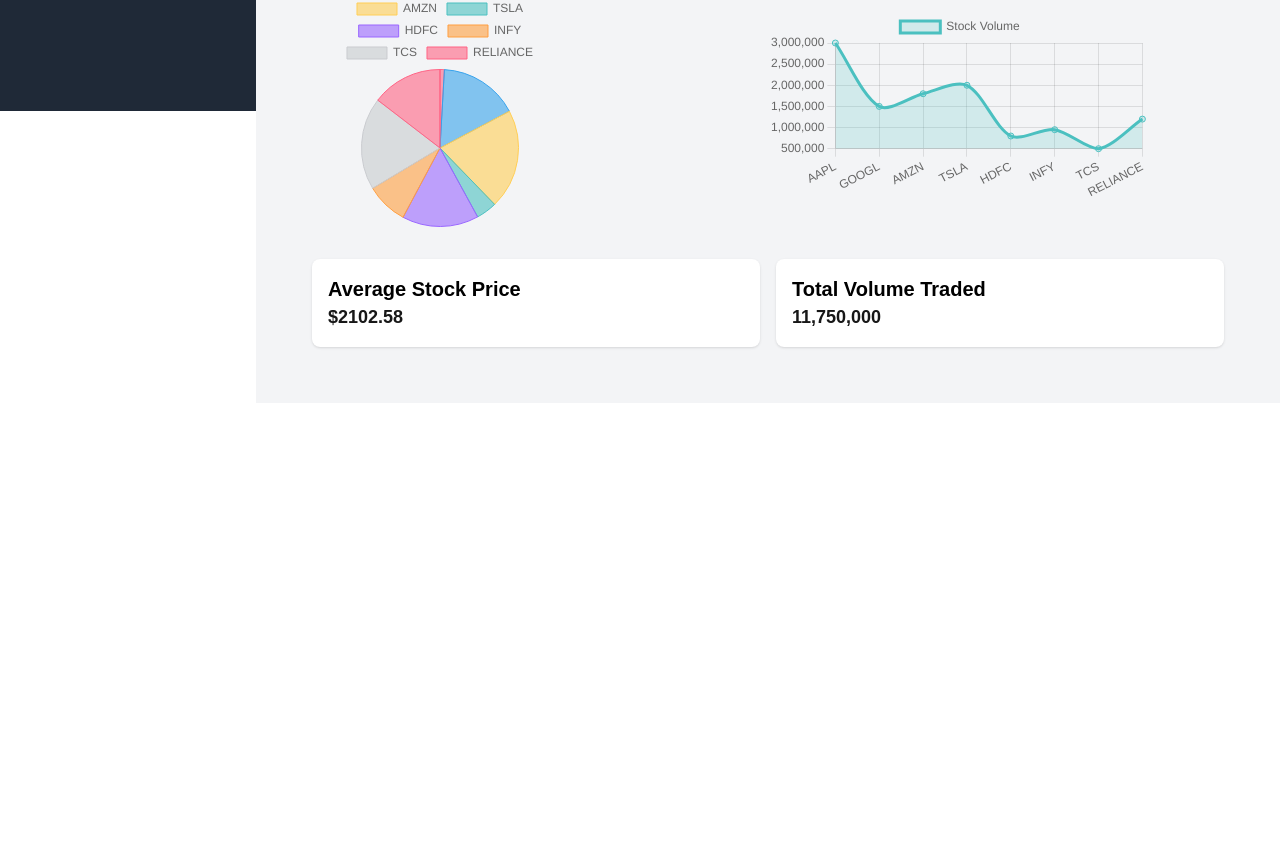
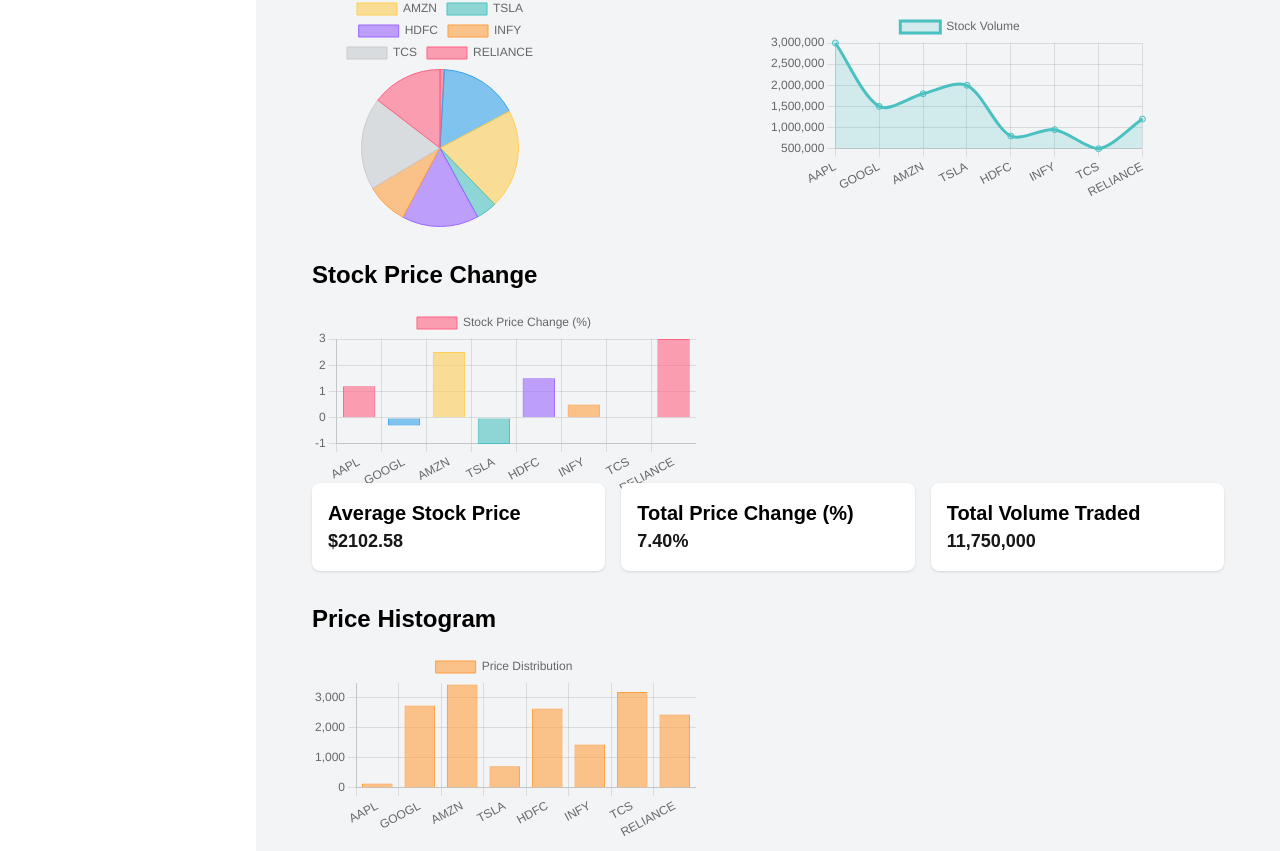
Before and after one commit to Vipul-Mhatre/Profit-Mitra, a Next.js app: page / in a window 1280 px wide. Shown: the part 689-1540 px from the top of the page. Before the commit the page ends 1092 px from the top, so only its background shows below. Built offline with nearby package versions, Linux system fonts and the light colour scheme.

Commit message:
ai analytics added

```diff
--- a/src/app/components/Sidebar.tsx
+++ b/src/app/components/Sidebar.tsx
@@ -3,7 +3,7 @@
 
 const Sidebar = () => {
   return (
-    <div className="h-screen w-64 bg-gray-800 text-white flex flex-col">
+    <div className="h-screen w-64 text-white flex flex-col">
       <div className="p-4">
         <h2 className="text-xl font-bold">Dashboard</h2>
       </div>
@@ -17,6 +17,9 @@
           </li>
           <li className="mb-4">
             <Link href="/recommendations">Recommendations</Link>
+          </li>
+          <li className="mb-4">
+            <Link href="/budget-stocks">Budget</Link>
           </li>
           <li className="mb-4">
             <Link href="/news">News</Link>
@@ -36,9 +39,6 @@
           <li className="mb-4">
             <Link href="/help">Help</Link>
           </li>
-          <li className="mb-4">
-            <Link href="/budget-stocks">Budget</Link>
-          </li>
         </ul>
       </nav>
     </div>
--- a/src/app/page.tsx
+++ b/src/app/page.tsx
@@ -1,28 +1,34 @@
 "use client";
 
 import React, { useEffect, useState } from 'react';
-import { Chart as ChartJS, ArcElement, Tooltip, Legend, CategoryScale, LinearScale, LineElement, PointElement, Filler } from 'chart.js';
-import { Pie, Line } from 'react-chartjs-2';
+import {
+  Chart as ChartJS,
+  ArcElement,
+  Tooltip,
+  Legend,
+  CategoryScale,
+  LinearScale,
+  LineElement,
+  PointElement,
+  Filler,
+  BarElement,
+} from 'chart.js';
+import { Pie, Line, Bar } from 'react-chartjs-2';
 
-// Register the necessary components
-ChartJS.register(ArcElement, Tooltip, Legend, CategoryScale, LinearScale, LineElement, PointElement, Filler);
+ChartJS.register(ArcElement, Tooltip, Legend, CategoryScale, LinearScale, LineElement, PointElement, Filler, BarElement);
 
-// Interface for StockData
 interface StockData {
   symbol: string;
   price: number;
   change: number;
-  volume: number; // Adding volume for more analytics
+  volume: number;
 }
 
-// Main Component
 const HomePage = () => {
   const [stockData, setStockData] = useState<StockData[]>([]);
 
-  // Mock API call
   useEffect(() => {
     async function fetchStockData() {
-      // Replace with actual API call
       const mockData: StockData[] = [
         { symbol: 'AAPL', price: 150.25, change: 1.2, volume: 3000000 },
         { symbol: 'GOOGL', price: 2750.32, change: -0.3, volume: 1500000 },
@@ -39,7 +45,6 @@
     fetchStockData();
   }, []);
 
-  // Prepare data for Pie and Line Charts
   const colors = [
     'rgba(255, 99, 132, 0.6)',
     'rgba(54, 162, 235, 0.6)',
@@ -57,8 +62,8 @@
       {
         label: 'Stock Price Distribution',
         data: stockData.map(stock => stock.price),
-        backgroundColor: stockData.map((_, index) => colors[index % colors.length]), // Different color for each company
-        borderColor: stockData.map((_, index) => colors[index % colors.length].replace('0.6', '1')), // Same color for border
+        backgroundColor: colors,
+        borderColor: colors.map(color => color.replace('0.6', '1')),
         borderWidth: 1,
       },
     ],
@@ -78,6 +83,37 @@
     ],
   };
 
+  const barData = {
+    labels: stockData.map(stock => stock.symbol),
+    datasets: [
+      {
+        label: 'Stock Price Change (%)',
+        data: stockData.map(stock => stock.change),
+        backgroundColor: colors,
+        borderColor: colors.map(color => color.replace('0.6', '1')),
+        borderWidth: 1,
+      },
+    ],
+  };
+
+  const histogramData = {
+    labels: stockData.map(stock => stock.symbol),
+    datasets: [
+      {
+        label: 'Price Distribution',
+        data: stockData.map(stock => stock.price),
+        backgroundColor: 'rgba(255, 159, 64, 0.6)',
+        borderColor: 'rgba(255, 159, 64, 1)',
+        borderWidth: 1,
+      },
+    ],
+  };
+
+  // Calculate analytics
+  const averagePrice = (stockData.reduce((sum, stock) => sum + stock.price, 0) / stockData.length).toFixed(2);
+  const totalPriceChange = stockData.reduce((sum, stock) => sum + stock.change, 0).toFixed(2);
+  const totalVolumeTraded = stockData.reduce((sum, stock) => sum + stock.volume, 0).toLocaleString();
+
   return (
     <div className="p-6 bg-gray-100 min-h-screen">
       <h1 className="text-3xl font-bold mb-4 text-black">Your Personalized Investment Dashboard</h1>
@@ -96,28 +132,42 @@
       </div>
 
       <div className="mt-8 flex flex-col md:flex-row justify-between items-center gap-4">
-        <div className=" w-[20vw] width-10"> {/* Set height to 50% */}
+        <div className="w-[20vw]">
           <h2 className="text-2xl font-bold mb-4 text-black">Stock Price Distribution</h2>
           <Pie data={pieData} options={{ responsive: true, maintainAspectRatio: true }} />
         </div>
 
-        <div className="w-full md:w-1/2 h-48"> {/* Set height to 50% */}
+        <div className="w-full md:w-1/2 h-48">
           <h2 className="text-2xl font-bold mb-4 text-black">Stock Volume Trend</h2>
           <Line data={lineData} options={{ responsive: true, maintainAspectRatio: true }} />
         </div>
       </div>
 
-      {/* Additional analytics representations */}
-      <div className="mt-8 grid grid-cols-1 md:grid-cols-2 gap-4">
+      <div className="mt-8 w-full h-48">
+        <h2 className="text-2xl font-bold mb-4 text-black">Stock Price Change</h2>
+        <Bar data={barData} options={{ responsive: true, maintainAspectRatio: true }} />
+      </div>
+
+      <div className="mt-8 grid grid-cols-1 md:grid-cols-3 gap-4">
         <div className="p-4 bg-white shadow rounded-lg">
           <h2 className="text-xl font-semibold text-black">Average Stock Price</h2>
-          <p className="text-lg font-bold">${(stockData.reduce((sum, stock) => sum + stock.price, 0) / stockData.length).toFixed(2)}</p>
+          <p className="text-lg font-bold">${averagePrice}</p>
+        </div>
+
+        <div className="p-4 bg-white shadow rounded-lg">
+          <h2 className="text-xl font-semibold text-black">Total Price Change (%)</h2>
+          <p className="text-lg font-bold">{totalPriceChange}%</p>
         </div>
 
         <div className="p-4 bg-white shadow rounded-lg">
           <h2 className="text-xl font-semibold text-black">Total Volume Traded</h2>
-          <p className="text-lg font-bold">{stockData.reduce((sum, stock) => sum + stock.volume, 0).toLocaleString()}</p>
+          <p className="text-lg font-bold">{totalVolumeTraded}</p>
         </div>
+      </div>
+
+      <div className="mt-8 w-full h-48">
+        <h2 className="text-2xl font-bold mb-4 text-black">Price Histogram</h2>
+        <Bar data={histogramData} options={{ responsive: true, maintainAspectRatio: true }} />
       </div>
     </div>
   );
```
